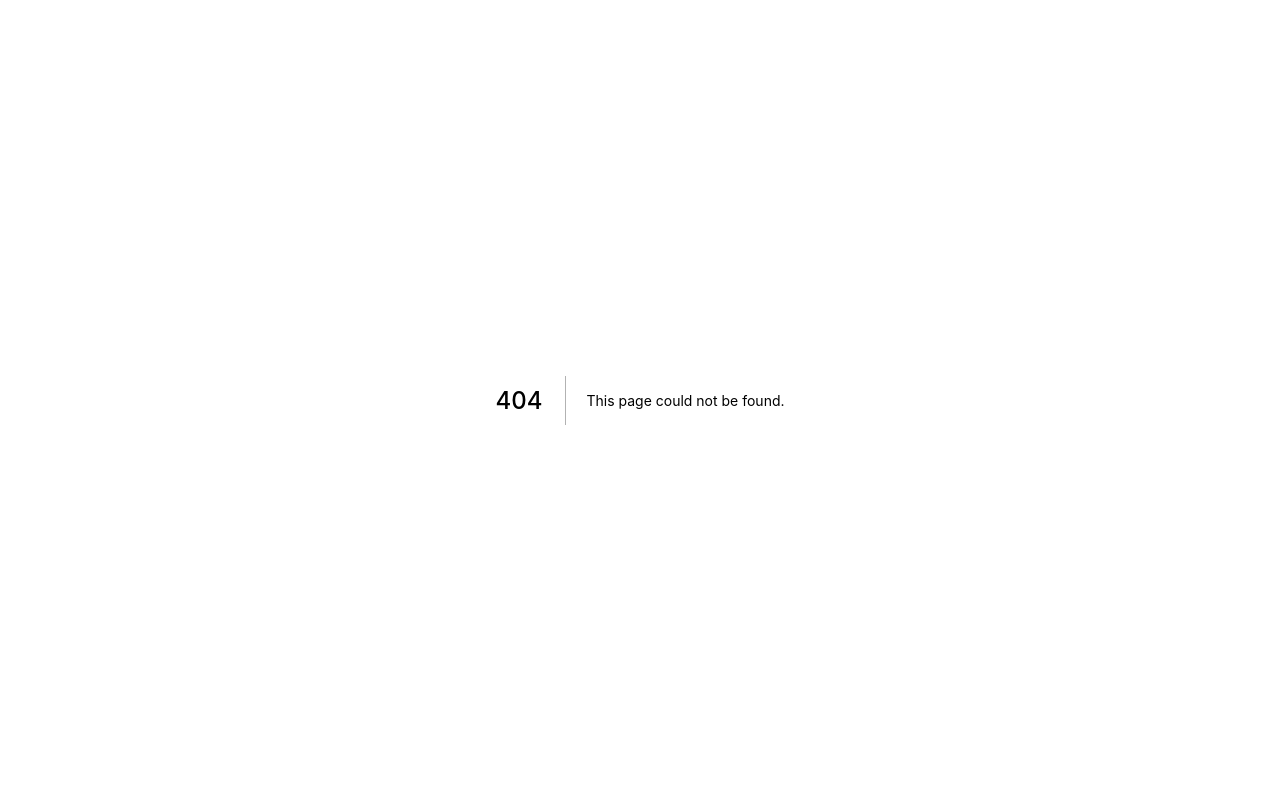
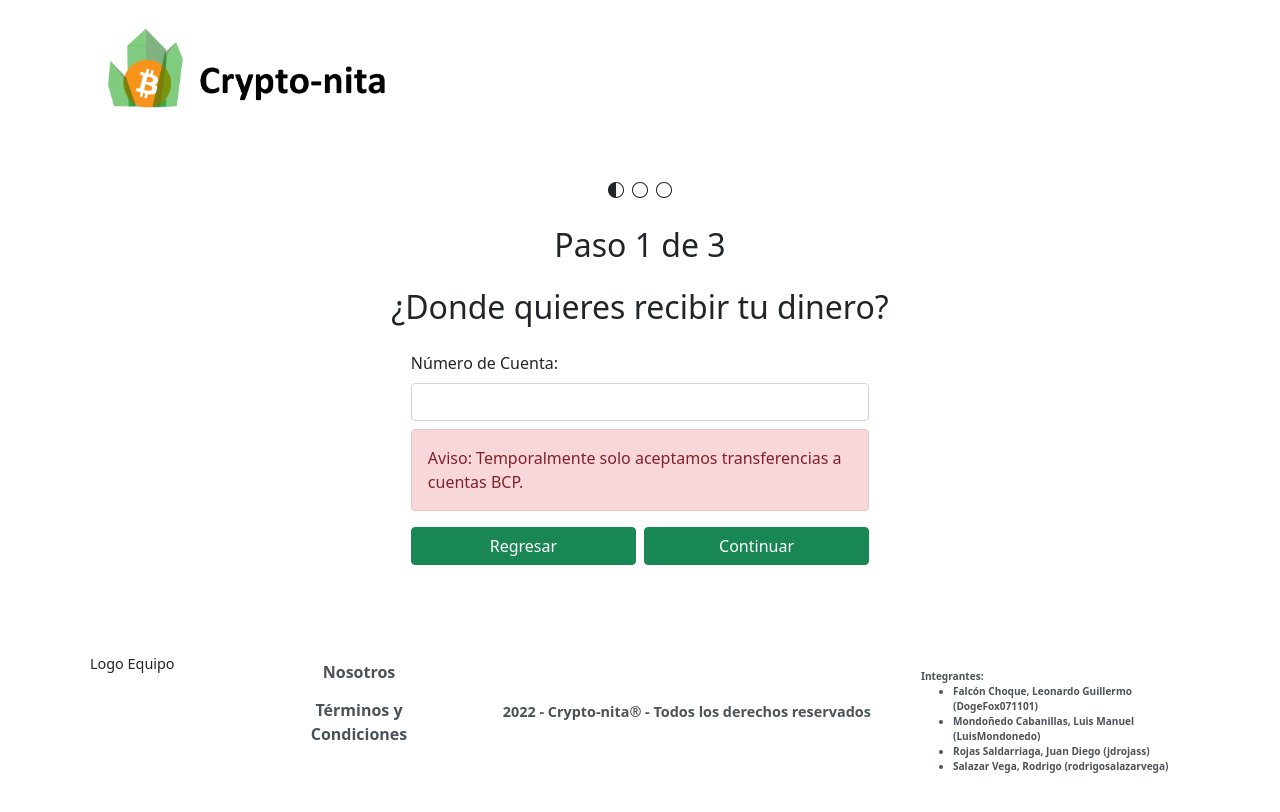
Before and after one commit to DogeFox071101/Crypto-nita_2022-0_Grupo3, a Next.js app in the folder cryptonita/cryptonita_ulima/: page /ventaBtcPri in a window 1280 px wide. Before the commit this address had no page. Shown: the top 812 px of the page. Built offline with nearby package versions, Linux system fonts and the light colour scheme.

Commit message:
Finalizada Implementacion de Sketches en React - Leonardo

```diff
--- a/cryptonita/cryptonita_ulima/pages/editarOperacion.js
+++ b/cryptonita/cryptonita_ulima/pages/editarOperacion.js
@@ -1,7 +1,11 @@
 import Footer from "../components/footer.component"
 import Header from "../components/header.component"
+import React, { useEffect } from "react";
 
 const EditarOperacion = () => {
+    useEffect(() => {
+        document.title = "Editar Operación | Crypto-nita"
+    })
     return <div>
         <Header></Header>
         <main className="p-2 mt-4">
--- a/cryptonita/cryptonita_ulima/pages/editarTipoCambio.js
+++ b/cryptonita/cryptonita_ulima/pages/editarTipoCambio.js
@@ -1,7 +1,11 @@
 import Footer from "../components/footer.component"
 import Header from "../components/header.component"
+import React, { useEffect } from "react";
 
 const EditarTipoCambio = () => {
+    useEffect(() => {
+        document.title = "Editar Tipo de Cambio | Crypto-nita"
+    })
     return <div>
         <Header></Header>
         <main className="p-2 mt-4">
--- a/cryptonita/cryptonita_ulima/pages/index.js
+++ b/cryptonita/cryptonita_ulima/pages/index.js
@@ -1,9 +1,12 @@
 import Footer from "../components/footer.component";
 import Header from "../components/header.component";
 import LoginField from "../components/login.component";
-
+import React, { useEffect } from "react";
 
 export default function Home() {
+    useEffect(() => {
+        document.title = "¡Compra y vende BTC aquí en Crypto-nita!"
+    })
     return <div>
         <Header index="1"></Header>
         <main className="row p-2">
--- a/cryptonita/cryptonita_ulima/pages/listaOperaciones.js
+++ b/cryptonita/cryptonita_ulima/pages/listaOperaciones.js
@@ -1,7 +1,11 @@
 import Footer from "../components/footer.component"
 import Header from "../components/header.component"
+import React, { useEffect } from "react";
 
 const ListaOperaciones = () => {
+    useEffect(() => {
+        document.title = "Lista de Operaciones | Crypto-nita"
+    })
     return <div>
         <Header></Header>
         <main className="p-2 mt-4">
--- a/cryptonita/cryptonita_ulima/pages/panelAdmin.js
+++ b/cryptonita/cryptonita_ulima/pages/panelAdmin.js
@@ -1,7 +1,11 @@
 import Footer from "../components/footer.component"
 import Header from "../components/header.component"
+import React, { useEffect } from "react";
 
 const PanelAdmin = () => {
+    useEffect(() => {
+        document.title = "Página Principal | Crypto-nita"
+    })
     return <div>
         <Header></Header>
         <main className="row p-2">
--- /dev/null
+++ b/cryptonita/cryptonita_ulima/pages/ventaBtcPri.js
@@ -0,0 +1,47 @@
+import Header from "../components/header.component"
+import Footer from "../components/footer.component"
+import React, { useEffect } from "react";
+
+const VentaBtcPri = () => {
+    useEffect(() => {
+        document.title = "Paso 1 de 3 | Venta de BTC"
+    })
+    return <div>
+        <Header></Header>
+        <main class="p-2 mt-4">
+            <div>
+                <div class="text-center mb-4">
+                    <i class="bi bi-circle-half mx-1"></i>
+                    <i class="bi bi-circle mx-1"></i>
+                    <i class="bi bi-circle mx-1"></i>
+                </div>
+                <div class="text-center my-4">
+                    <h2>Paso 1 de 3</h2>
+                </div>
+                <div class="text-center my-4">
+                    <h2>¿Donde quieres recibir tu dinero?</h2>
+                </div>
+                <div class="row col-5 mx-auto">
+                    <div class="px-0">
+                        <label class="form-label" for="">Número de Cuenta:</label>
+                    </div>
+                    <input class="form-control" type="text" />
+                    <div class="alert alert-danger mt-2">
+                        Aviso: Temporalmente solo aceptamos transferencias a cuentas BCP.
+                    </div>
+                </div>
+                <div class=" row col-5 mx-auto mb-5">
+                    <div class="col-6 pe-1 ps-0">
+                        <button class="btn btn-success col-12">Regresar</button>
+                    </div>
+                    <div class="col-6 ps-1 pe-0">
+                        <button class="btn btn-success col-12">Continuar</button>
+                    </div>
+                </div>
+            </div>
+        </main>
+        <Footer></Footer>
+    </div>
+}
+
+export default VentaBtcPri
```
Also changed, not shown: cryptonita/cryptonita_ulima/pages/ventaBtcSeg.js (added, +48 -0 lines), cryptonita/cryptonita_ulima/pages/ventaBtcTer.js (added, +48 -0 lines).
